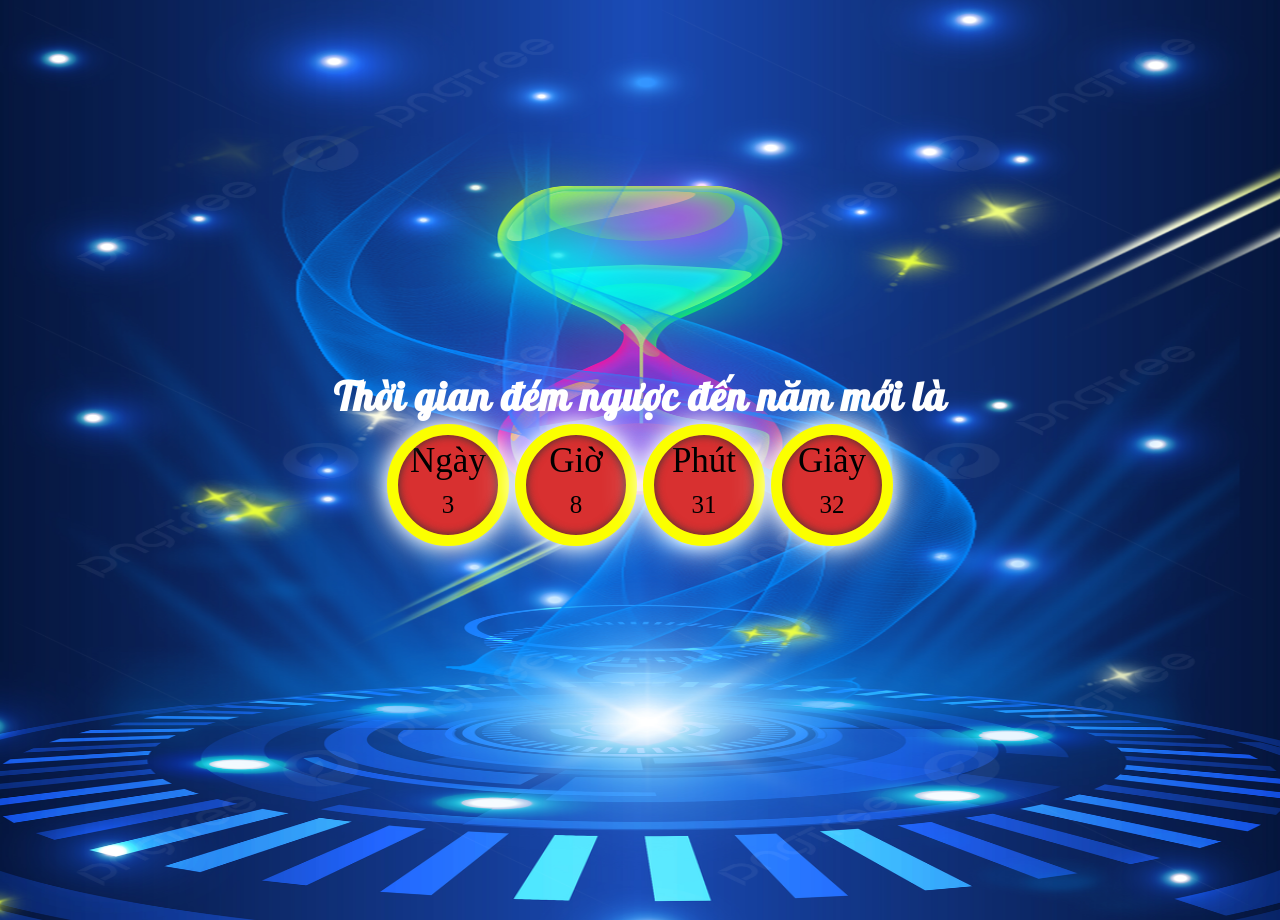
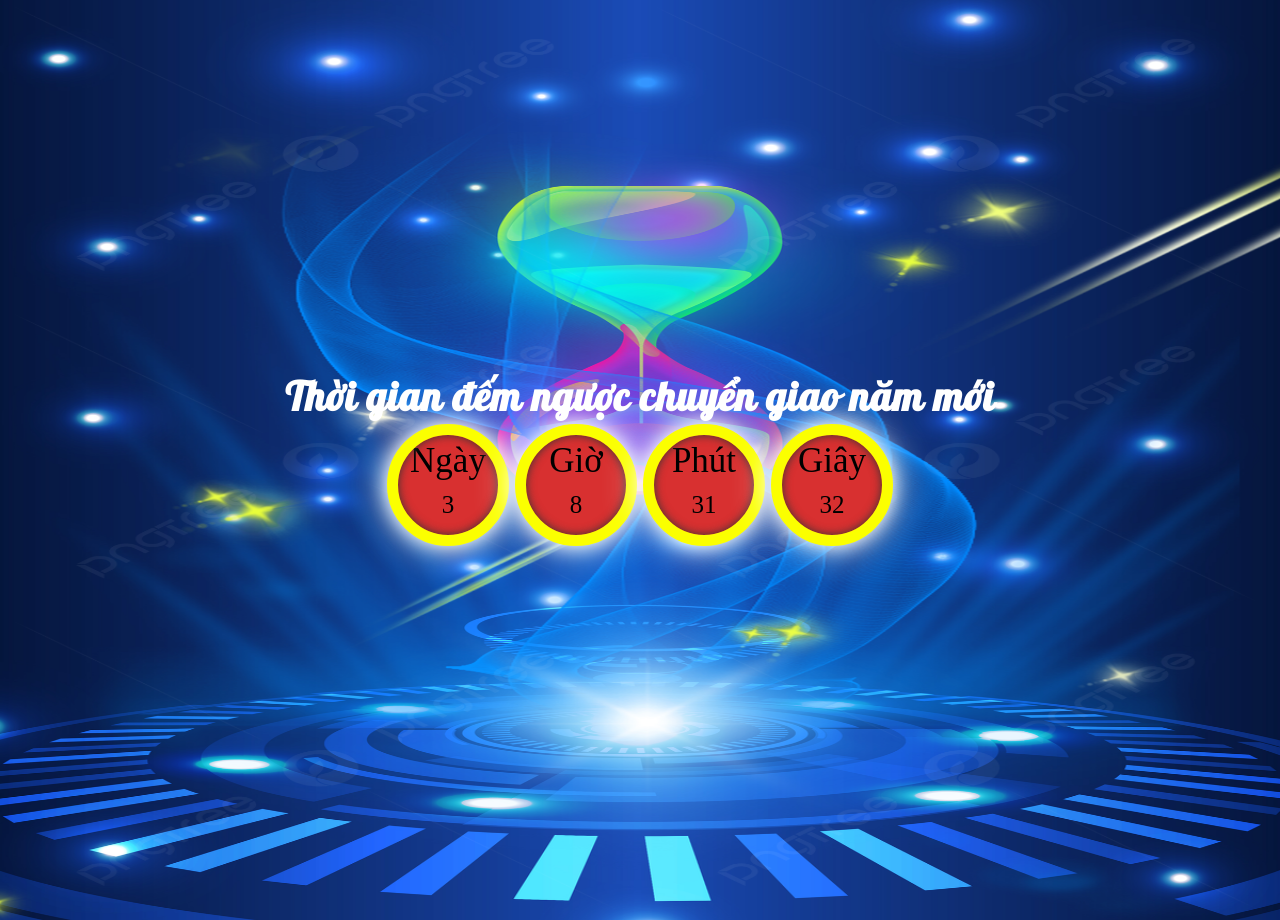
Before and after one commit to thangoccho111/happy-new-year-2025, a React (Create React App) app: page / in a window 1280 px wide. Built offline with nearby package versions, Linux system fonts and the light colour scheme; a web font is replaced by a local one.

Commit message:
Update index.js

```diff
--- a/src/time/index.js
+++ b/src/time/index.js
@@ -59,7 +59,7 @@
 		<div className='flex'>
 			<img src={Brg} alt='' style={{ width: "100%", height: "100%" }} />
 			<div className='wrapper'>
-				<h1>Thời gian đém ngược đến năm mới là</h1>
+				<h1>Thời gian đếm ngược chuyển giao năm mới</h1>
 				<div className='box-time'>
 					<div className='time'>
 						<p>Ngày</p>
```
